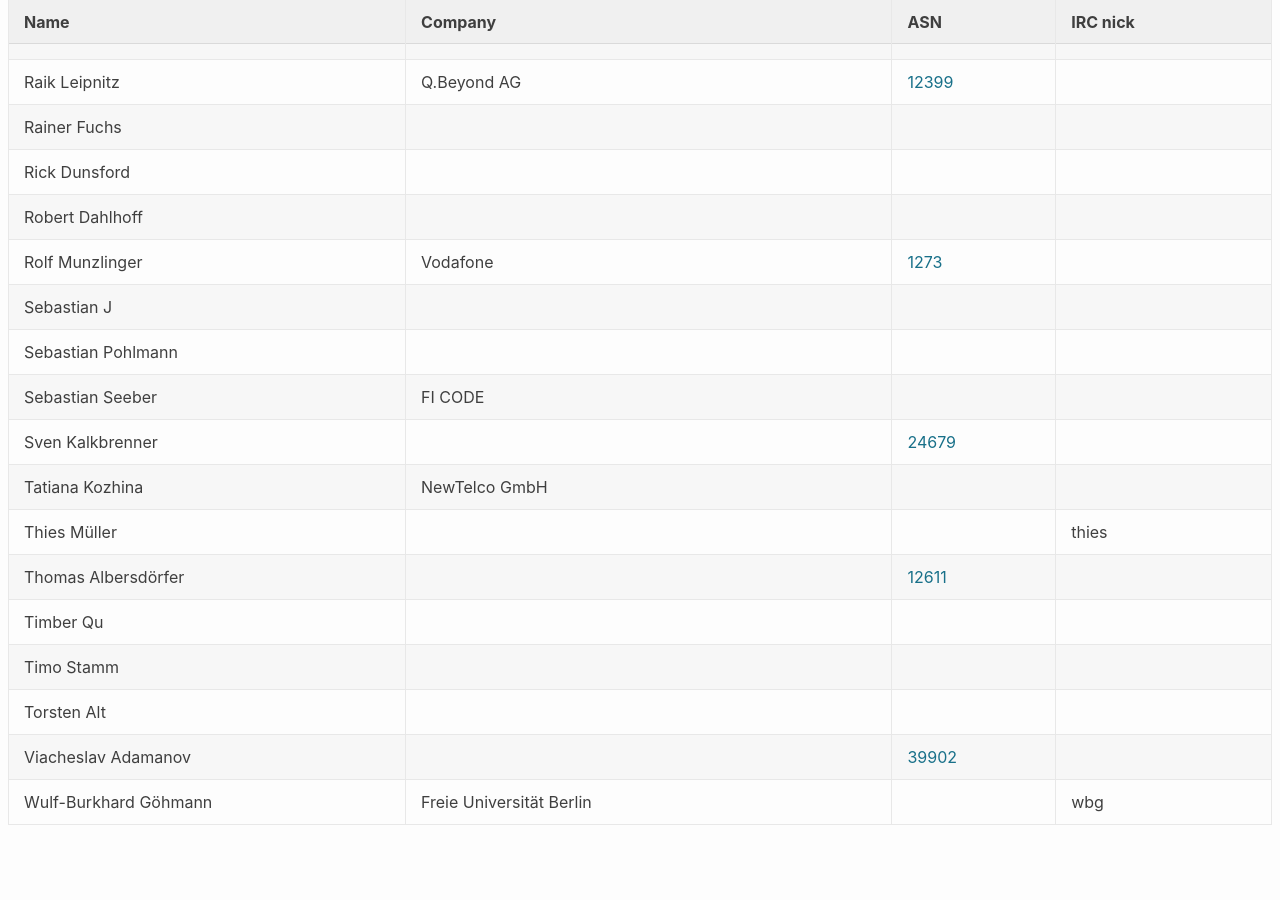
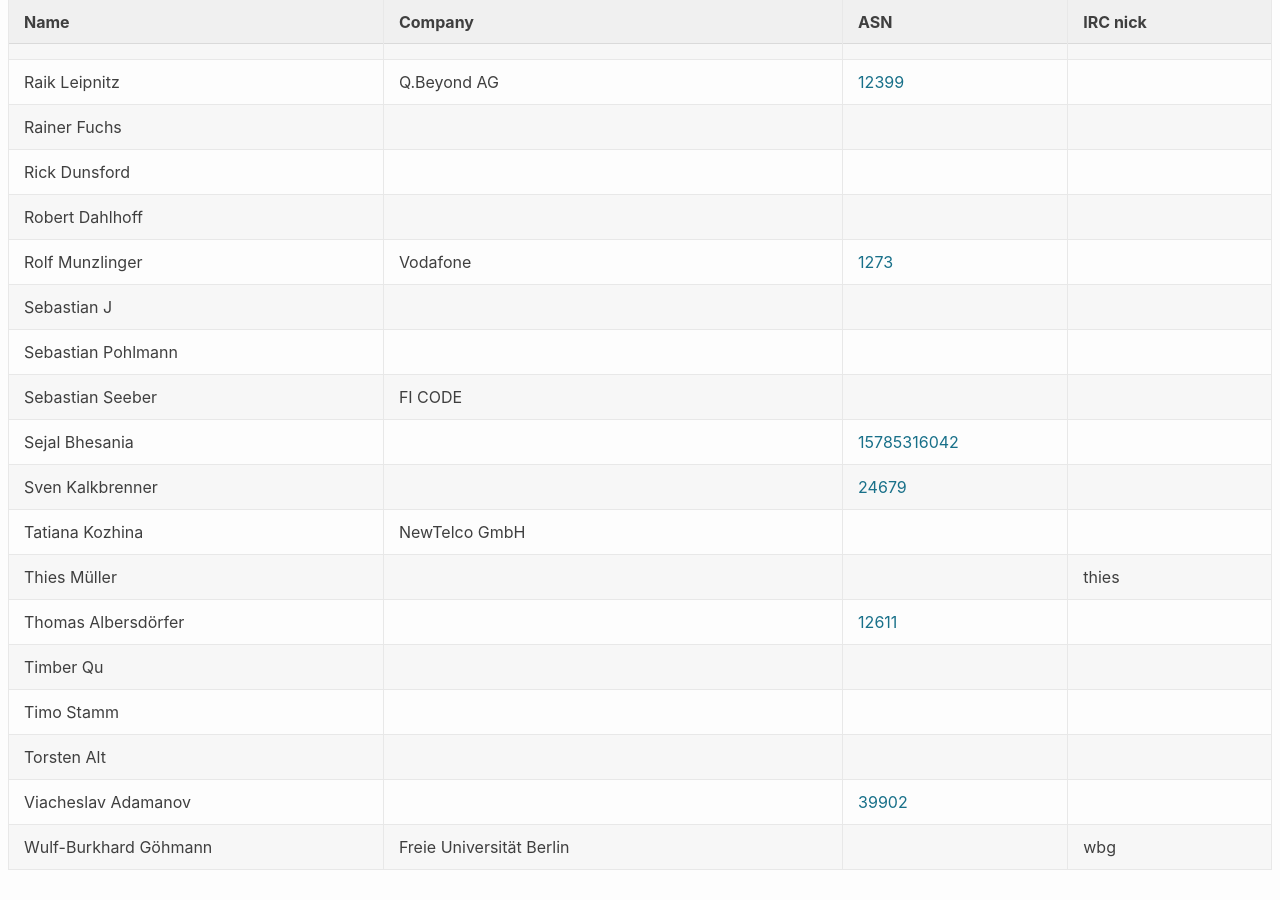
Before and after one commit to denog/pretix-attendeelist, a Jekyll site: the page built from denog15/index.md, in a window 1280 px wide and 900 px high, scrolled down 21002 px. Built offline with Jekyll 4.4.1, drawn with Linux system fonts in a browser that asks for light colours; before the commit the page ends 21857 px from its top, so only the background shows below that.

Commit message:
Latest data: Fri Nov  3 15:28:20 UTC 2023

```diff
--- a/_data/attendees_denog15_online.json
+++ b/_data/attendees_denog15_online.json
@@ -264,6 +264,12 @@
     "asn": null
   },
   {
+    "name": "Sejal Bhesania",
+    "company": null,
+    "irc": null,
+    "asn": "15785316042"
+  },
+  {
     "name": "Sven Kalkbrenner",
     "company": null,
     "irc": null,
```
